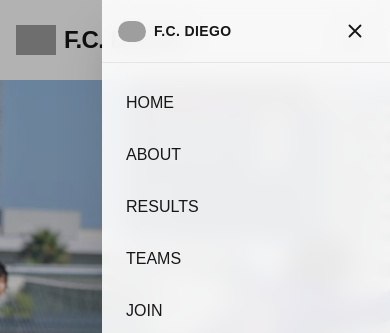
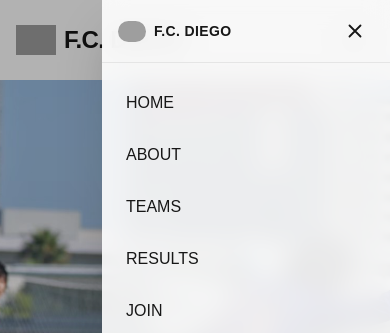
Before and after one commit to ogachan2/fcdiego-site, a Next.js app: page / in a window 390 px wide. Both pictures are taken after a click on the button "Open menu". Shown: the top 333 px of the page. Built offline with nearby package versions, Linux system fonts and the light colour scheme; grey boxes are pictures that could not be loaded.

Commit message:
ハンバーガーメニュー順番変更

```diff
--- a/src/components/Header.tsx
+++ b/src/components/Header.tsx
@@ -324,11 +324,11 @@ export default function Header() {
                 style={{ transitionDelay: open ? "0.18s" : "0s" }}
               >
                 <Link
-                  href="/results"
+                  href="/teams"
                   onClick={() => setOpen(false)}
                   className="block px-2 py-3 rounded-md hover:bg-neutral-50"
                 >
-                  RESULTS
+                  TEAMS
                 </Link>
               </li>
               {/* 4 */}
@@ -342,11 +342,11 @@ export default function Header() {
                 style={{ transitionDelay: open ? "0.24s" : "0s" }}
               >
                 <Link
-                  href="/teams"
+                  href="/results"
                   onClick={() => setOpen(false)}
                   className="block px-2 py-3 rounded-md hover:bg-neutral-50"
                 >
-                  TEAMS
+                  RESULTS
                 </Link>
               </li>
               {/* 5 */}
```
